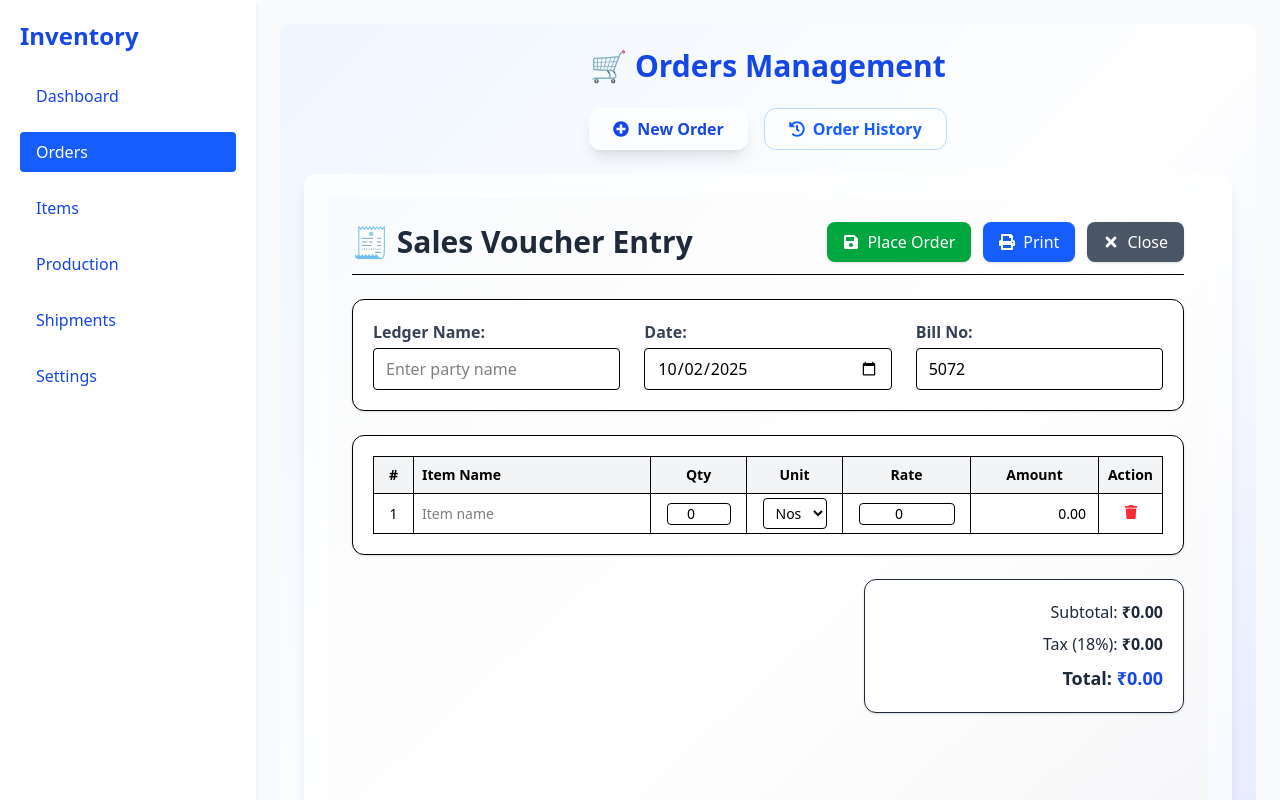
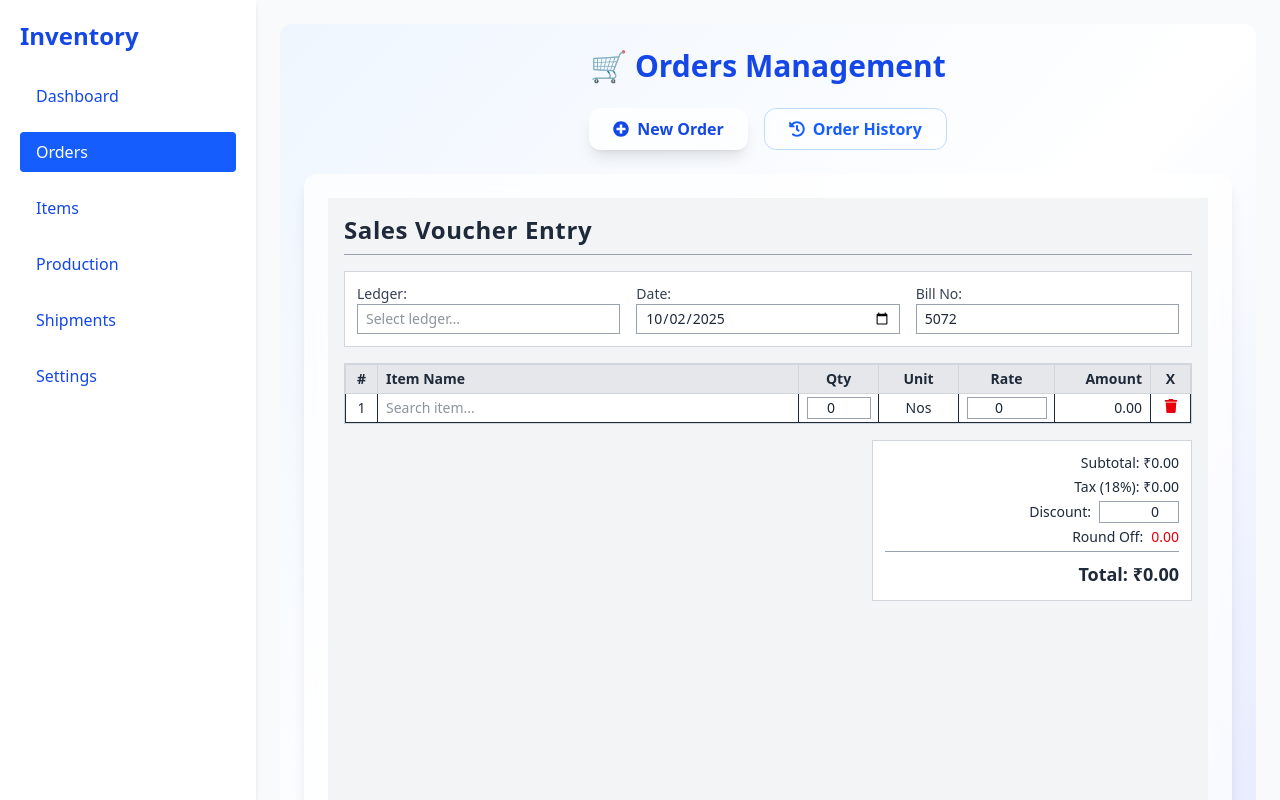
Before and after one commit to AljasMuthukadan/Sync_Mate, a React (Vite) app in the folder FRONTEND/: page / in a window 1280 px wide. Both pictures are taken after a click on the button "Orders". Built offline with nearby package versions, Linux system fonts and the light colour scheme.

Commit message:
updated orderform like tally

```diff
--- a/FRONTEND/src/Features/OrderForm.jsx
+++ b/FRONTEND/src/Features/OrderForm.jsx
@@ -1,14 +1,9 @@
 import { useState, useRef } from "react";
-import { FaSave, FaPrint, FaTimes, FaTrash } from "react-icons/fa";
+import { FaTrash } from "react-icons/fa";
 
 export default function OrderForm({ addNewOrder, onClose }) {
-  const ledgerList = ["ABC Traders", "XYZ Enterprises", "LMN Corp","SS Impex","Global Supplies",
-    "Crystal Distributions"
-  ];
+  const ledgerList = ["SS Impex", "Crystal Distributions", "ABC Traders", "XYZ Enterprises"];
   const itemList = [
-    { name: "Product A", rate: 100, unit: "Nos" },
-    { name: "Product B", rate: 200, unit: "Kg" },
-    { name: "Product C", rate: 150, unit: "Set" },
     { name: "Durofill GL-250 400gm", rate: 840, unit: "Nos" },
     { name: "Durofill Gel 400gm", rate: 860, unit: "Nos" },
     { name: "Durofill GL-250 1500gm", rate: 2525, unit: "Nos" },
@@ -17,20 +12,49 @@ export default function OrderForm({ addNewOrder, onClose }) {
   ];
 
   const [ledger, setLedger] = useState("");
+  const [ledgerSearch, setLedgerSearch] = useState("");
+  const [ledgerDropdown, setLedgerDropdown] = useState(false);
+  const [ledgerActiveIndex, setLedgerActiveIndex] = useState(0);
+
   const [date, setDate] = useState(new Date().toISOString().slice(0, 10));
   const [billNo, setBillNo] = useState(Math.floor(Math.random() * 10000));
+
   const [items, setItems] = useState([{ name: "", qty: 0, rate: 0, unit: "Nos" }]);
+  const [searchTerm, setSearchTerm] = useState("");
+  const [activeItemIndex, setActiveItemIndex] = useState(null);
+  const [itemDropdownIndex, setItemDropdownIndex] = useState(null);
+  const [discount, setDiscount] = useState(0);
 
-  const inputRefs = useRef([]);
+  const inputRefs = useRef({ ledger: null, items: [], discount: null });
 
+  // --- Calculations ---
   const subtotal = items.reduce((acc, i) => acc + i.qty * i.rate, 0);
   const tax = subtotal * 0.18;
-  const total =  subtotal + tax;
+  const beforeDiscount = subtotal + tax;
+  const afterDiscount = beforeDiscount - discount;
+  const roundOff = Math.round(afterDiscount) - afterDiscount;
+  const total = afterDiscount + roundOff;
 
-  const handleChange = (index, field, value) => {
+  // --- Filters ---
+  const filteredLedger = ledgerList.filter((l) =>
+    l.toLowerCase().includes(ledgerSearch.toLowerCase())
+  );
+  const filteredItems = itemList.filter((i) =>
+    i.name.toLowerCase().includes(searchTerm.toLowerCase())
+  );
+
+  // --- Ledger Selection ---
+  const selectLedger = (name) => {
+    setLedger(name);
+    setLedgerSearch("");
+    setLedgerDropdown(false);
+    inputRefs.current.items[0]?.name?.focus();
+  };
+
+  // --- Item Editing ---
+  const handleItemChange = (index, field, value) => {
     const updated = [...items];
     updated[index][field] = field === "qty" || field === "rate" ? Number(value) : value;
-
     if (field === "name") {
       const item = itemList.find((it) => it.name === value);
       if (item) {
@@ -38,208 +62,276 @@ export default function OrderForm({ addNewOrder, onClose }) {
         updated[index].unit = item.unit;
       }
     }
-
     setItems(updated);
   };
 
   const addRow = () => {
-    setItems([...items, { name: "", qty: 0, rate: 0, unit: "Nos" }]);
+    setItems((prev) => {
+      const newItems = [...prev, { name: "", qty: 0, rate: 0, unit: "Nos" }];
+      setTimeout(() => {
+        const newIndex = newItems.length - 1;
+        inputRefs.current.items[newIndex]?.name?.focus();
+      }, 50);
+      return newItems;
+    });
   };
 
-  const removeRow = (index) => setItems(items.filter((_, i) => i !== index));
+  const removeRow = (index) => {
+    setItems(items.filter((_, i) => i !== index));
+  };
 
   const handlePlaceOrder = () => {
-    if (!ledger.trim()) return alert("Please enter a ledger name!");
-    const filteredItems = items.filter((i) => i.name);
-    if (filteredItems.length === 0) return alert("Please add at least one item!");
-    const order = { ledger, date, billNo, items: filteredItems, subtotal, tax, total };
+    if (!ledger.trim()) return alert("Please select a ledger!");
+    const filledItems = items.filter((i) => i.name);
+    if (filledItems.length === 0) return alert("Please add at least one item!");
+
+    const order = {
+      ledger,
+      date,
+      billNo,
+      items: filledItems,
+      subtotal,
+      tax,
+      discount,
+      roundOff,
+      total,
+    };
+
     addNewOrder(order);
     alert("✅ Order placed successfully!");
+
+    // Ask for print confirmation (like Tally)
+    const wantPrint = window.confirm("🖨️ Do you want to print this invoice?");
+    if (wantPrint) {
+      window.print();
+    }
+
     resetForm();
-    if (onClose) onClose();
+    onClose && onClose();
   };
 
   const resetForm = () => {
     setLedger("");
+    setDiscount(0);
     setBillNo(Math.floor(Math.random() * 10000));
-    setItems([{ name: "", qty: 1, rate: 0, unit: "Nos" }]);
-    inputRefs.current = [];
+    setItems([{ name: "", qty: 0, rate: 0, unit: "Nos" }]);
+    inputRefs.current.items = [];
   };
 
-  const handleKeyDown = (e, idx, field) => {
-    if (e.key !== "Enter") return;
+  // --- Keyboard Navigation ---
+  const handleLedgerKeyDown = (e) => {
+    if (!ledgerDropdown) return;
+    if (e.key === "ArrowDown") {
+      e.preventDefault();
+      setLedgerActiveIndex((prev) => (prev + 1) % filteredLedger.length);
+    } else if (e.key === "ArrowUp") {
+      e.preventDefault();
+      setLedgerActiveIndex((prev) => (prev - 1 + filteredLedger.length) % filteredLedger.length);
+    } else if (e.key === "Enter") {
+      e.preventDefault();
+      if (filteredLedger[ledgerActiveIndex]) {
+        selectLedger(filteredLedger[ledgerActiveIndex]);
+      }
+    } else if (e.key === "Escape") {
+      setLedgerDropdown(false);
+    }
+  };
 
+  const handleItemKeyDown = (e, idx, field) => {
     if (field === "name") {
-      inputRefs.current[idx].qty.focus();
+      if (e.key === "ArrowDown") {
+        e.preventDefault();
+        setItemDropdownIndex((prev) =>
+          prev === null ? 0 : (prev + 1) % filteredItems.length
+        );
+      } else if (e.key === "ArrowUp") {
+        e.preventDefault();
+        setItemDropdownIndex((prev) =>
+          prev === null ? filteredItems.length - 1 : (prev - 1 + filteredItems.length) % filteredItems.length
+        );
+      } else if (e.key === "Enter") {
+        e.preventDefault();
+        if (itemDropdownIndex !== null && filteredItems[itemDropdownIndex]) {
+          handleItemChange(idx, "name", filteredItems[itemDropdownIndex].name);
+        }
+        setSearchTerm("");
+        setActiveItemIndex(null);
+        setItemDropdownIndex(null);
+        inputRefs.current.items[idx].qty.focus();
+      }
     } else if (field === "qty") {
-      inputRefs.current[idx].rate.focus();
+      if (e.key === "Enter") inputRefs.current.items[idx].rate.focus();
     } else if (field === "rate") {
-      const current = items[idx];
-      if (current.name || current.qty || current.rate) {
-        addRow();
-        setTimeout(() => {
-          const newIndex = items.length;
-          inputRefs.current[newIndex].name.focus();
-        }, 50);
-      } else {
-        handlePlaceOrder();
+      if (e.key === "Enter") {
+        const current = items[idx];
+        if (current.name || current.qty || current.rate) {
+          addRow();
+        } else {
+          inputRefs.current.discount.focus();
+        }
       }
     }
   };
 
+  const handleDiscountKeyDown = (e) => {
+    if (e.key === "Enter") handlePlaceOrder();
+  };
+
   return (
-    <div className="min-h-screen bg-gradient-to-br from-gray-50 via-white to-gray-100 p-6">
+    <div className="min-h-screen bg-gray-100 text-gray-800 p-4">
       {/* Header */}
-      <div className="flex justify-between items-center mb-6 border-b pb-3">
-        <h1 className="text-3xl font-bold text-gray-800">🧾 Sales Voucher Entry</h1>
-        <div className="flex gap-3">
-          <button
-            onClick={handlePlaceOrder}
-            className="flex items-center gap-2 bg-green-600 hover:bg-green-500 text-white px-4 py-2 rounded-lg shadow"
-          >
-            <FaSave /> Place Order
-          </button>
-          <button
-            onClick={() => window.print()}
-            className="flex items-center gap-2 bg-blue-600 hover:bg-blue-500 text-white px-4 py-2 rounded-lg shadow"
-          >
-            <FaPrint /> Print
-          </button>
-          <button
-            onClick={onClose}
-            className="flex items-center gap-2 bg-gray-600 hover:bg-gray-500 text-white px-4 py-2 rounded-lg shadow"
-          >
-            <FaTimes /> Close
-          </button>
-        </div>
+      <div className="flex justify-between items-center mb-4 border-b border-gray-400 pb-2">
+        <h1 className="text-2xl font-semibold text-gray-800 tracking-wide">Sales Voucher Entry</h1>
       </div>
 
-      {/* Voucher Info */}
-      <div className="grid grid-cols-3 gap-6 bg-white p-5 rounded-xl shadow border mb-6">
+      {/* Ledger Section */}
+      <div className="grid grid-cols-3 gap-4 bg-white border border-gray-300 p-3 mb-4 text-sm">
+        <div className="relative">
+          <label className="font-medium text-gray-700">Ledger:</label>
+          <input
+            type="text"
+            value={ledgerSearch || ledger}
+            onFocus={() => setLedgerDropdown(true)}
+            onChange={(e) => {
+              setLedgerSearch(e.target.value);
+              setLedgerDropdown(true);
+            }}
+            onKeyDown={handleLedgerKeyDown}
+            ref={(el) => (inputRefs.current.ledger = el)}
+            className="border border-gray-400 px-2 py-1 w-full focus:outline-blue-500"
+            placeholder="Select ledger..."
+          />
+          {ledgerDropdown && (ledgerSearch || !ledger) && (
+            <div className="absolute z-10 bg-white border border-gray-300 w-full mt-1 max-h-40 overflow-y-auto">
+              {filteredLedger.length > 0 ? (
+                filteredLedger.map((l, i) => (
+                  <div
+                    key={i}
+                    onClick={() => selectLedger(l)}
+                    className={`px-2 py-1 cursor-pointer ${
+                      i === ledgerActiveIndex ? "bg-yellow-100" : "hover:bg-gray-100"
+                    }`}
+                  >
+                    {l}
+                  </div>
+                ))
+              ) : (
+                <div className="px-2 py-1 text-gray-400">No results</div>
+              )}
+            </div>
+          )}
+        </div>
+
         <div>
-          <label className="block font-semibold mb-1 text-gray-700">Ledger Name:</label>
-          <input
-            list="ledger-list"
-            type="text"
-            value={ledger}
-            onChange={(e) => setLedger(e.target.value)}
-            placeholder="Enter party name"
-            className="border rounded px-3 py-2 w-full focus:ring focus:ring-blue-200"
-          />
-          <datalist id="ledger-list">
-            {ledgerList.map((l, idx) => (
-              <option key={idx} value={l} />
-            ))}
-          </datalist>
-        </div>
-        <div>
-          <label className="block font-semibold mb-1 text-gray-700">Date:</label>
+          <label className="font-medium text-gray-700">Date:</label>
           <input
             type="date"
             value={date}
             onChange={(e) => setDate(e.target.value)}
-            className="border rounded px-3 py-2 w-full focus:ring focus:ring-blue-200"
+            className="border border-gray-400 px-2 py-1 w-full focus:outline-blue-500"
           />
         </div>
+
         <div>
-          <label className="block font-semibold mb-1 text-gray-700">Bill No:</label>
+          <label className="font-medium text-gray-700">Bill No:</label>
           <input
             type="text"
             value={billNo}
             onChange={(e) => setBillNo(e.target.value)}
-            className="border rounded px-3 py-2 w-full focus:ring focus:ring-blue-200"
+            className="border border-gray-400 px-2 py-1 w-full focus:outline-blue-500"
           />
         </div>
       </div>
 
       {/* Items Table */}
-      <div className="bg-white p-5 rounded-xl shadow border overflow-x-auto">
-        <table className="w-full text-sm border-collapse border border-gray-300">
-          <thead className="bg-gray-100">
+      <div className="bg-white border border-gray-300">
+        <table className="w-full text-sm border-collapse">
+          <thead className="bg-gray-200 border-b border-gray-300">
             <tr>
-              <th className="border px-2 py-2 text-center w-10">#</th>
-              <th className="border px-2 py-2 text-left">Item Name</th>
-              <th className="border px-2 py-2 text-center w-24">Qty</th>
-              <th className="border px-2 py-2 text-center w-24">Unit</th>
-              <th className="border px-2 py-2 text-center w-32">Rate</th>
-              <th className="border px-2 py-2 text-center w-32">Amount</th>
-              <th className="border px-2 py-2 text-center w-16">Action</th>
+              <th className="border border-gray-300 px-2 py-1 w-8 text-center">#</th>
+              <th className="border border-gray-300 px-2 py-1 text-left">Item Name</th>
+              <th className="border border-gray-300 px-2 py-1 w-20 text-center">Qty</th>
+              <th className="border border-gray-300 px-2 py-1 w-20 text-center">Unit</th>
+              <th className="border border-gray-300 px-2 py-1 w-24 text-center">Rate</th>
+              <th className="border border-gray-300 px-2 py-1 w-24 text-right">Amount</th>
+              <th className="border border-gray-300 px-2 py-1 w-10 text-center">X</th>
             </tr>
           </thead>
           <tbody>
             {items.map((item, idx) => (
-              <tr key={idx} className="hover:bg-gray-50">
+              <tr key={idx} className="hover:bg-gray-50 relative">
                 <td className="border px-2 py-1 text-center">{idx + 1}</td>
-                <td className="border px-2 py-1">
+                <td className="border px-2 py-1 relative">
                   <input
-                    list="item-list"
+                    type="text"
+                    value={item.name}
+                    onFocus={() => setActiveItemIndex(idx)}
+                    onChange={(e) => {
+                      setSearchTerm(e.target.value);
+                      handleItemChange(idx, "name", e.target.value);
+                      setItemDropdownIndex(null);
+                    }}
+                    onKeyDown={(e) => handleItemKeyDown(e, idx, "name")}
+                    className="w-full border-none outline-none"
+                    placeholder="Search item..."
                     ref={(el) =>
-                      (inputRefs.current[idx] = {
+                      (inputRefs.current.items[idx] = {
+                        ...inputRefs.current.items[idx],
                         name: el,
-                        qty: inputRefs.current[idx]?.qty,
-                        rate: inputRefs.current[idx]?.rate,
                       })
                     }
-                    type="text"
-                    value={item.name}
-                    onChange={(e) => handleChange(idx, "name", e.target.value)}
-                    onKeyDown={(e) => handleKeyDown(e, idx, "name")}
-                    className="w-full border-none outline-none"
-                    placeholder="Item name"
+                  />
+                  {activeItemIndex === idx && searchTerm && (
+                    <div className="absolute bg-white border border-gray-300 w-full z-10 mt-1 max-h-40 overflow-y-auto">
+                      {filteredItems.length > 0 ? (
+                        filteredItems.map((it, i) => (
+                          <div
+                            key={i}
+                            onClick={() => {
+                              handleItemChange(idx, "name", it.name);
+                              setSearchTerm("");
+                              setActiveItemIndex(null);
+                              inputRefs.current.items[idx].qty.focus();
+                            }}
+                            className={`px-2 py-1 cursor-pointer ${
+                              i === itemDropdownIndex ? "bg-yellow-100" : "hover:bg-gray-100"
+                            }`}
+                          >
+                            {it.name}
+                          </div>
+                        ))
+                      ) : (
+                        <div className="px-2 py-1 text-gray-400">No items</div>
+                      )}
+                    </div>
+                  )}
+                </td>
+                <td className="border text-center px-1">
+                  <input
+                    type="number"
+                    min="0"
+                    value={item.qty}
+                    onChange={(e) => handleItemChange(idx, "qty", e.target.value)}
+                    onKeyDown={(e) => handleItemKeyDown(e, idx, "qty")}
+                    className="w-16 text-center border border-gray-400 px-1"
+                    ref={(el) => (inputRefs.current.items[idx].qty = el)}
                   />
                 </td>
-                <td className="border px-2 py-1 text-center">
+                <td className="border text-center">{item.unit}</td>
+                <td className="border text-center px-1">
                   <input
-                    ref={(el) =>
-                      (inputRefs.current[idx] = {
-                        ...inputRefs.current[idx],
-                        qty: el,
-                      })
-                    }
-                    type="number"
-                    min="1"
-                    value={item.qty}
-                    onChange={(e) => handleChange(idx, "qty", e.target.value)}
-                    onKeyDown={(e) => handleKeyDown(e, idx, "qty")}
-                    className="w-16 text-center border rounded px-1"
-                  />
-                </td>
-                <td className="border px-2 py-1 text-center">
-                  <select
-                    value={item.unit}
-                    onChange={(e) => handleChange(idx, "unit", e.target.value)}
-                    className="border rounded px-2 py-1"
-                  >
-                    <option value="Nos">Nos</option>
-                    <option value="Kg">Kg</option>
-                    <option value="Set">Set</option>
-                    <option value="Roll">Roll</option>
-                  </select>
-                </td>
-                <td className="border px-2 py-1 text-center">
-                  <input
-                    ref={(el) =>
-                      (inputRefs.current[idx] = {
-                        ...inputRefs.current[idx],
-                        rate: el,
-                      })
-                    }
                     type="number"
                     min="0"
                     value={item.rate}
-                    onChange={(e) => handleChange(idx, "rate", e.target.value)}
-                    onKeyDown={(e) => handleKeyDown(e, idx, "rate")}
-                    className="w-24 text-center border rounded px-1"
+                    onChange={(e) => handleItemChange(idx, "rate", e.target.value)}
+                    onKeyDown={(e) => handleItemKeyDown(e, idx, "rate")}
+                    className="w-20 text-center border border-gray-400 px-1"
+                    ref={(el) => (inputRefs.current.items[idx].rate = el)}
                   />
                 </td>
-                <td className="border px-2 py-1 text-right pr-3">
-                  {(item.qty * item.rate).toFixed(2)}
-                </td>
-                <td className="border px-2 py-1 text-center">
-                  <button
-                    onClick={() => removeRow(idx)}
-                    className="text-red-500 hover:text-red-700"
-                  >
+                <td className="border text-right px-2">{(item.qty * item.rate).toFixed(2)}</td>
+                <td className="border text-center">
+                  <button onClick={() => removeRow(idx)} className="text-red-600 hover:text-red-800">
                     <FaTrash />
                   </button>
                 </td>
@@ -250,26 +342,33 @@ export default function OrderForm({ addNewOrder, onClose }) {
       </div>
 
       {/* Totals */}
-      <div className="flex justify-end mt-6">
-        <div className="bg-white rounded-xl shadow border p-5 w-80 space-y-2 text-right text-gray-800">
+      <div className="flex justify-end mt-4">
+        <div className="bg-white border border-gray-300 p-3 w-80 text-sm space-y-1 text-right">
+          <p>Subtotal: ₹{subtotal.toFixed(2)}</p>
+          <p>Tax (18%): ₹{tax.toFixed(2)}</p>
           <p>
-            Subtotal: <span className="font-semibold">₹{subtotal.toFixed(2)}</span>
+            Discount:
+            <input
+              type="number"
+              value={discount}
+              onChange={(e) => setDiscount(Number(e.target.value))}
+              onKeyDown={handleDiscountKeyDown}
+              ref={(el) => (inputRefs.current.discount = el)}
+              className="border border-gray-400 text-right px-1 ml-2 w-20"
+            />
           </p>
           <p>
-            Tax (18%): <span className="font-semibold">₹{tax.toFixed(2)}</span>
+            Round Off:
+            <span className={`ml-2 ${roundOff > 0 ? "text-green-600" : "text-red-600"}`}>
+              {roundOff > 0 ? "+" : ""}
+              {roundOff.toFixed(2)}
+            </span>
           </p>
-          <p className="text-lg font-bold">
-            Total: <span className="text-blue-700">₹{total.toFixed(2)}</span>
+          <p className="font-semibold border-t border-gray-400 pt-2 text-lg">
+            Total: ₹{total.toFixed(2)}
           </p>
         </div>
       </div>
-
-      {/* Datalist */}
-      <datalist id="item-list">
-        {itemList.map((i, idx) => (
-          <option key={idx} value={i.name} />
-        ))}
-      </datalist>
     </div>
   );
 }
--- a/FRONTEND/src/Features/ProductionForm.jsx
+++ b/FRONTEND/src/Features/ProductionForm.jsx
@@ -22,7 +22,7 @@ export default function ProductionForm({
   return (
     <div className="bg-white shadow-md rounded-lg p-6 flex-1">
       <h2 className="text-2xl font-semibold text-blue-700 mb-4">
-        🎛️ Produce Finished Goods
+        🎛️ Production
       </h2>
 
       {/* Finished Goods Search */}
```
